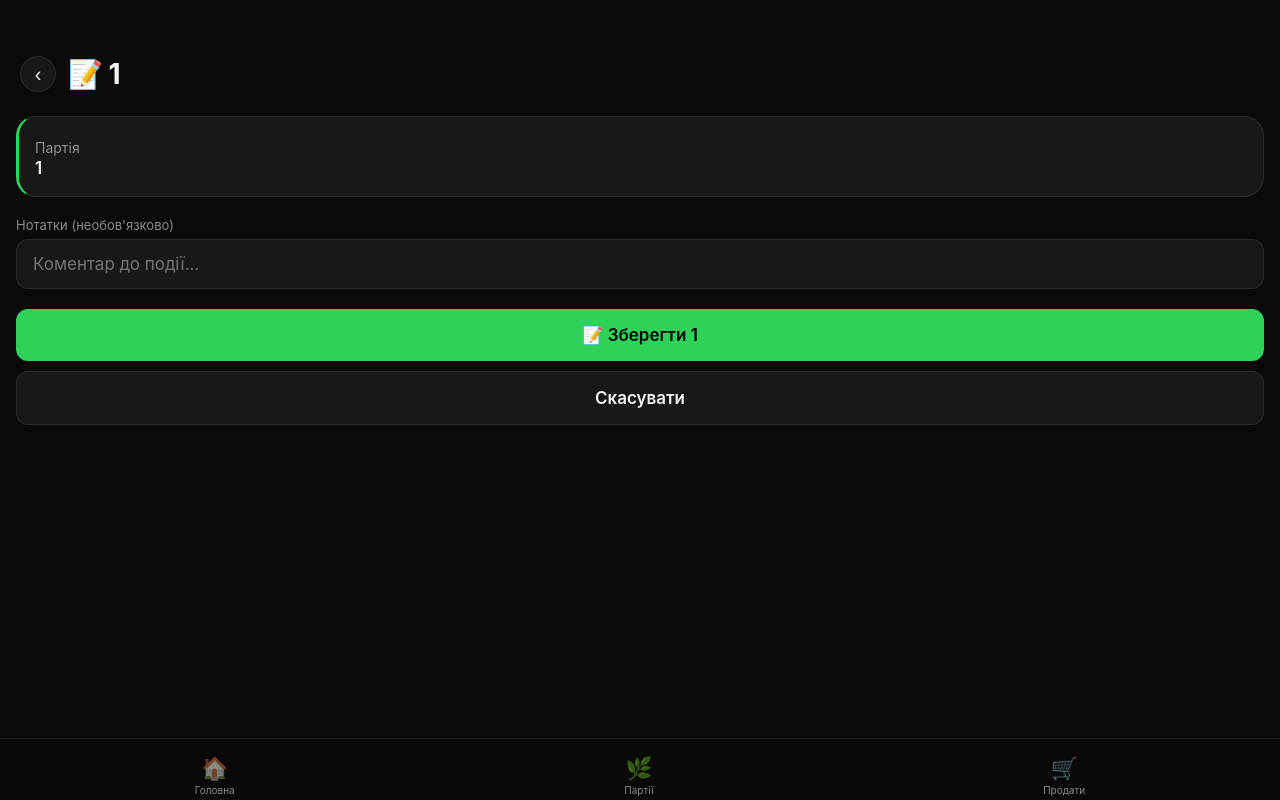
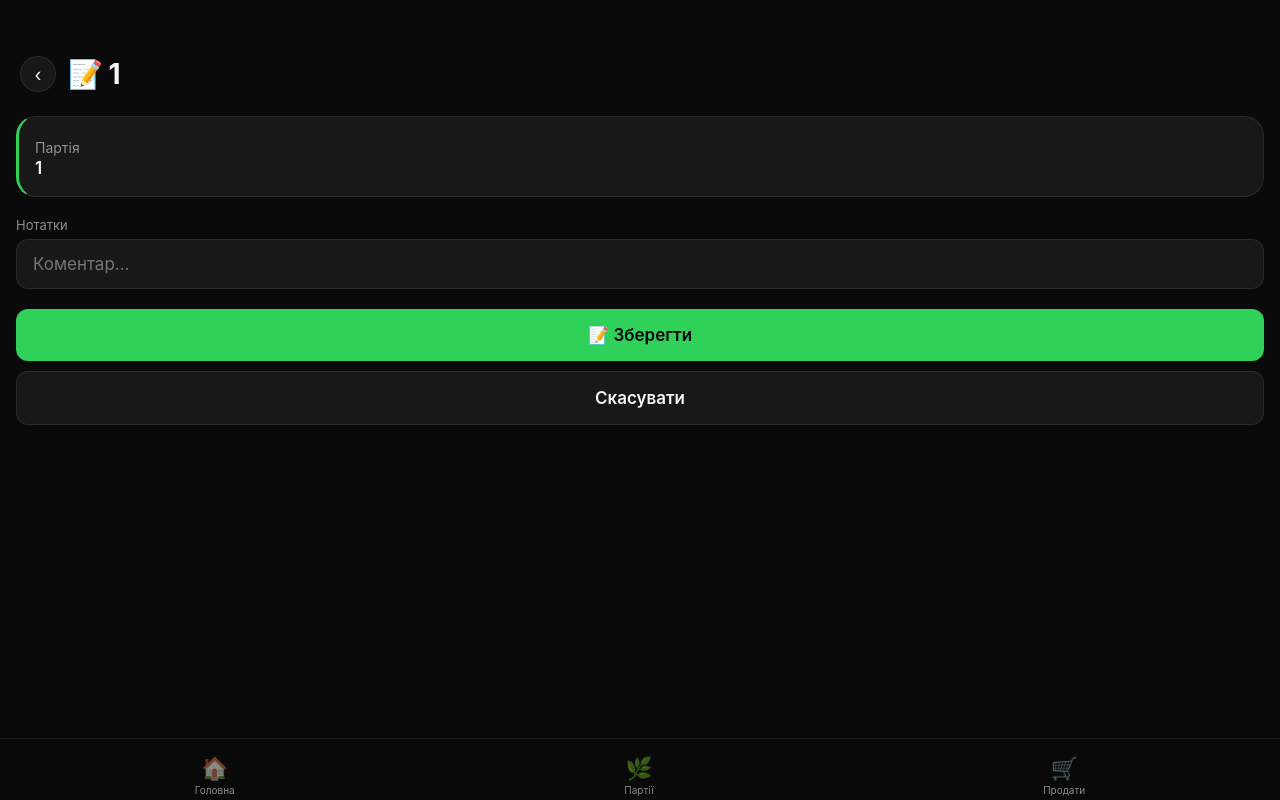
Before and after one commit to Lumeo-sd/smart-nursery-manager, a React (Vite) app in the folder _project/pwa/: page /event/1/1 in a window 1280 px wide. Built offline with nearby package versions, Linux system fonts and the light colour scheme.

Commit message:
fix: event types match ERPNext Select options

```diff
--- a/_project/pwa/src/screens/BatchEvent.jsx
+++ b/_project/pwa/src/screens/BatchEvent.jsx
@@ -3,11 +3,12 @@ import { useNavigate, useParams, useSearchParams } from 'react-router-dom'
 import { createBatchEvent } from '../api/erpnext.js'
 
 const EVENT_CONFIG = {
-  'Підживлення':   { icon: '💧', color: 'yellow', hasQty: false, hasCost: true,  btnClass: 'btn-primary' },
-  'Списання':      { icon: '☠️', color: 'red',    hasQty: true,  hasCost: false, btnClass: 'btn-danger'  },
-  'Пересадка':     { icon: '🪴', color: 'purple', hasQty: false, hasCost: true,  btnClass: 'btn-primary' },
-  'Обробка':       { icon: '🧪', color: 'blue',   hasQty: false, hasCost: true,  btnClass: 'btn-primary' },
-  'Спостереження': { icon: '📝', color: 'green',  hasQty: false, hasCost: false, btnClass: 'btn-primary' },
+  'Підгодівля':    { icon: '💧', color: 'yellow', hasQty: false, hasCost: true,  danger: false },
+  'Обробка':       { icon: '🧪', color: 'blue',   hasQty: false, hasCost: true,  danger: false },
+  'Пересадка':     { icon: '🌱', color: 'purple', hasQty: false, hasCost: true,  danger: false },
+  'Спостереження': { icon: '📝', color: 'green',  hasQty: false, hasCost: false, danger: false },
+  'Списання':      { icon: '☠️', color: 'red',    hasQty: true,  hasCost: false, danger: true  },
+  'Переміщення':   { icon: '📍', color: 'blue',   hasQty: false, hasCost: false, danger: false },
 }
 
 export default function BatchEvent() {
@@ -24,14 +25,11 @@ export default function BatchEvent() {
   const [saving, setSaving] = useState(false)
   const [toast, setToast]   = useState(null)
 
-  const showToast = (msg, dur = 2000) => {
-    setToast(msg)
-    setTimeout(() => setToast(null), dur)
-  }
+  const showToast = (msg) => { setToast(msg); setTimeout(() => setToast(null), 2500) }
 
   const handleSave = async () => {
     if (saving) return
-    if (type === 'Списання' && !qty) {
+    if (type === 'Списання' && (!qty || parseInt(qty) < 1)) {
       showToast('⚠️ Вкажи кількість загиблих')
       return
     }
@@ -45,7 +43,7 @@ export default function BatchEvent() {
       showToast('✅ Збережено!')
       setTimeout(() => navigate('/'), 1200)
     } catch (e) {
-      showToast('❌ Помилка: ' + e.message)
+      showToast('❌ ' + e.message)
       setSaving(false)
     }
   }
@@ -53,80 +51,37 @@ export default function BatchEvent() {
   return (
     <div className="screen">
       {toast && <div className="toast">{toast}</div>}
-
       <div className="screen-header">
         <div className="back-btn" onClick={() => navigate(-1)}>‹</div>
         <h2 className="screen-title">{cfg.icon} {type}</h2>
       </div>
-
       <div className="content">
-        {/* Назва партії */}
-        <div className="card" style={{
-          borderLeft: `3px solid var(--${cfg.color})`,
-          paddingLeft: 16,
-          marginBottom: 20
-        }}>
+        <div className="card" style={{ borderLeft: `3px solid var(--${cfg.color})`, paddingLeft: 16, marginBottom: 20 }}>
           <div className="card-sub">Партія</div>
           <div className="card-title" style={{ marginTop: 2 }}>{batchTitle}</div>
         </div>
 
-        {/* Кількість (тільки для Списання) */}
-        {cfg.hasQty && (
-          <div>
-            <label className="input-label">Кількість загиблих рослин</label>
-            <input
-              className="input"
-              type="number"
-              inputMode="numeric"
-              placeholder="0"
-              value={qty}
-              onChange={e => setQty(e.target.value)}
-              autoFocus
-            />
-          </div>
-        )}
+        {cfg.hasQty && (<>
+          <label className="input-label">Кількість загиблих рослин</label>
+          <input className="input" type="number" inputMode="numeric"
+            placeholder="0" value={qty} onChange={e => setQty(e.target.value)} autoFocus />
+        </>)}
 
-        {/* Вартість */}
-        {cfg.hasCost && (
-          <div>
-            <label className="input-label">Вартість витрат (грн)</label>
-            <input
-              className="input"
-              type="number"
-              inputMode="decimal"
-              placeholder="0.00"
-              value={cost}
-              onChange={e => setCost(e.target.value)}
-            />
-          </div>
-        )}
+        {cfg.hasCost && (<>
+          <label className="input-label">Вартість витрат (грн)</label>
+          <input className="input" type="number" inputMode="decimal"
+            placeholder="0.00" value={cost} onChange={e => setCost(e.target.value)} />
+        </>)}
 
-        {/* Нотатки */}
-        <div>
-          <label className="input-label">Нотатки (необов'язково)</label>
-          <input
-            className="input"
-            type="text"
-            placeholder="Коментар до події..."
-            value={notes}
-            onChange={e => setNotes(e.target.value)}
-          />
-        </div>
+        <label className="input-label">Нотатки</label>
+        <input className="input" type="text" placeholder="Коментар..."
+          value={notes} onChange={e => setNotes(e.target.value)} />
 
-        <button
-          className={`btn ${cfg.btnClass}`}
-          onClick={handleSave}
-          disabled={saving}
-          style={{ marginTop: 8 }}
-        >
-          {saving ? 'Збереження...' : `${cfg.icon} Зберегти ${type.toLowerCase()}`}
+        <button className={`btn ${cfg.danger ? 'btn-danger' : 'btn-primary'}`}
+          onClick={handleSave} disabled={saving} style={{ marginTop: 8 }}>
+          {saving ? 'Збереження...' : `${cfg.icon} Зберегти`}
         </button>
-
-        <button
-          className="btn btn-ghost"
-          onClick={() => navigate(-1)}
-          style={{ marginTop: 10 }}
-        >
+        <button className="btn btn-ghost" onClick={() => navigate(-1)} style={{ marginTop: 10 }}>
           Скасувати
         </button>
       </div>
```
